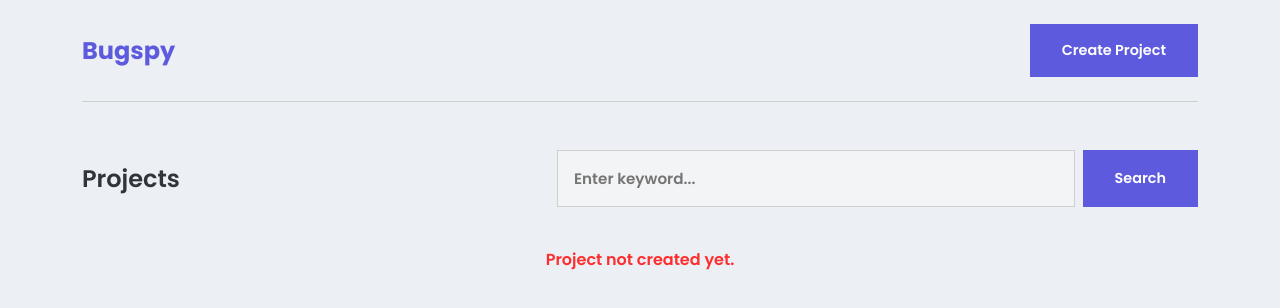
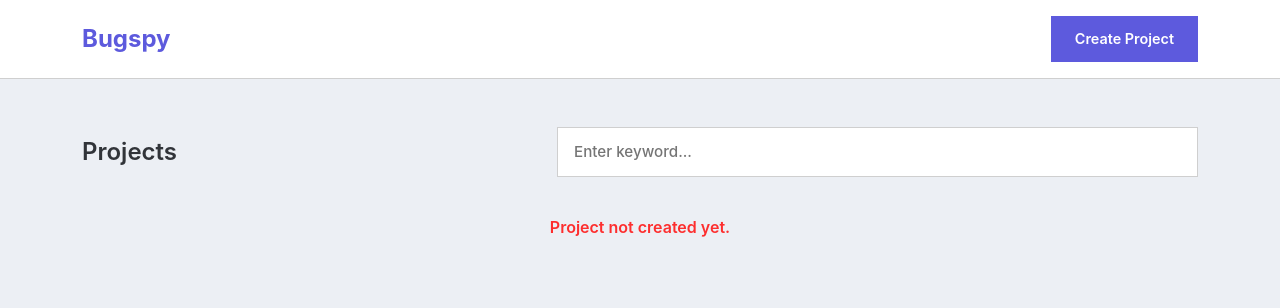
Before and after one commit to muhammadpauzi/bugspy, a Svelte app: page / in a window 1280 px wide. Shown: the top 308 px of the page. Built offline with nearby package versions, Linux system fonts and the light colour scheme.

Commit message:
Update UI

```diff
--- a/public/global.css
+++ b/public/global.css
@@ -140,7 +140,7 @@ li{
 .label-info, .input-label{
 	display: block;
     color: var(--black-color);
-    font-weight: var(--font-medium);
+    font-weight: var(--font-regular);
     margin-bottom: .5rem;
 }
 
--- a/public/index.html
+++ b/public/index.html
@@ -14,9 +14,9 @@
 	<link rel='stylesheet' href='/global.css'>
 	<link rel='stylesheet' href='/build/bundle.css'>
 	<!-- Poppins Font -->
-	<link rel="preconnect" href="https://fonts.googleapis.com">
-	<link rel="preconnect" href="https://fonts.gstatic.com" crossorigin>
-	<link href="https://fonts.googleapis.com/css2?family=Poppins:wght@400;500;600;700&display=swap" rel="stylesheet">
+	<!-- <link rel="preconnect" href="https://fonts.googleapis.com">
+	<link rel="preconnect" href="https://fonts.gstatic.com" crossorigin> -->
+	<!-- <link href="https://fonts.googleapis.com/css2?family=Poppins:wght@400;500;600;700&display=swap" rel="stylesheet"> -->
 	<!-- Javascript -->
 	<script defer src='/build/bundle.js'></script>
 </head>
--- a/src/components/CreateProject.svelte
+++ b/src/components/CreateProject.svelte
@@ -28,7 +28,6 @@
     <form method="POST" on:submit|preventDefault={handleSubmit}>
         <Input
             labelText="Project Title"
-            placeholder="Enter project title..."
             inputModal={true}
             required={true}
             bind:value={title}
--- a/src/components/Navbar.svelte
+++ b/src/components/Navbar.svelte
@@ -3,8 +3,10 @@
     import { modalCreateStore } from "../stores/modalStore";
 </script>
 
-<div class="container">
-    <nav class="navbar d-flex py-4 align-items-center justify-content-between">
+<nav class="navbar">
+    <div
+        class="container d-flex py-3 align-items-center justify-content-between"
+    >
         <a href="/" class="logo">Bugspy</a>
 
         <Button
@@ -13,14 +15,15 @@
             }}
             resetMargin={true}>Create Project</Button
         >
-    </nav>
-</div>
+    </div>
+</nav>
 
 <style>
     .navbar {
         border-bottom-width: 1px;
         border-bottom-style: solid;
         border-color: var(--gray-color);
+        background-color: var(--white-color);
     }
 
     .logo {
@@ -28,4 +31,7 @@
         color: var(--primary-color);
         font-weight: var(--font-bold);
     }
+
+    @media screen and (max-width: 567px) {
+    }
 </style>
--- a/src/components/Projects.svelte
+++ b/src/components/Projects.svelte
@@ -12,12 +12,7 @@
                 <h1 class="title-md">Projects</h1>
             </div>
             <div class="col-lg-7 col-md-9 d-lg-flex d-md-flex d-block">
-                <Input
-                    withLabel={false}
-                    placeholder="Enter keyword..."
-                    class="d-inline me-2"
-                />
-                <Button>Search</Button>
+                <Input withLabel={false} placeholder="Enter keyword..." />
             </div>
         </div>
 
--- a/src/shared/Button.svelte
+++ b/src/shared/Button.svelte
@@ -15,7 +15,7 @@
 <style>
     .btn {
         white-space: nowrap;
-        padding: 1rem 2rem;
+        padding: .9rem 1.5rem;
         color: var(--white-color);
         font-size: 0.9em;
         border: none;
--- a/src/shared/CardProject.svelte
+++ b/src/shared/CardProject.svelte
@@ -38,7 +38,7 @@
 <style>
     .card {
         user-select: none;
-        background-color: var(--white-color-2);
+        background-color: var(--white-color);
         border-radius: var(--border-radius);
         cursor: pointer;
         padding: 2rem;
--- a/src/shared/Input.svelte
+++ b/src/shared/Input.svelte
@@ -19,17 +19,17 @@
 
 <style>
     .input {
-        padding: 1rem;
+        padding: 0.9rem 1rem;
         font-size: 0.95em;
         margin-bottom: 1rem;
         display: inline-block;
         border: none;
         color: var(--gray-color-2);
-        background-color: var(--white-color-2);
+        background-color: var(--white-color);
         width: 100%;
         transition-property: outline, color;
         transition-duration: 0.3s;
-        font-weight: var(--font-medium);
+        font-weight: var(--font-regular);
         border: 1px solid var(--gray-color);
     }
 
--- a/src/shared/Modal.svelte
+++ b/src/shared/Modal.svelte
@@ -29,7 +29,7 @@
 
 <style>
     .modal-backdrop {
-        position: absolute;
+        position: fixed;
         top: 0;
         visibility: hidden;
         left: 0;
```
